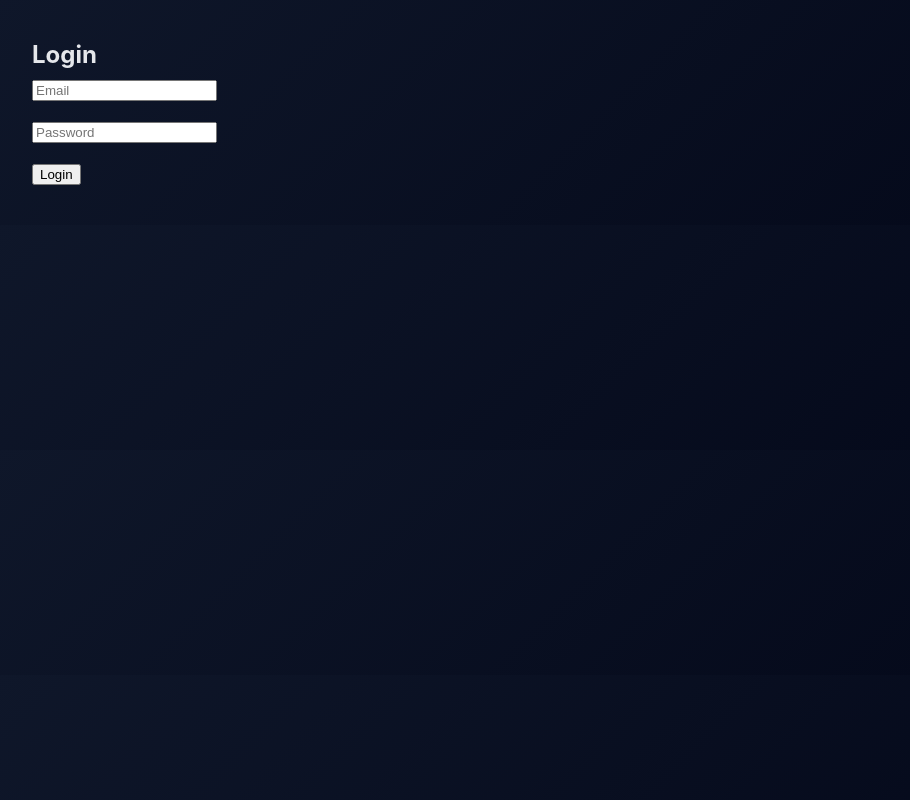
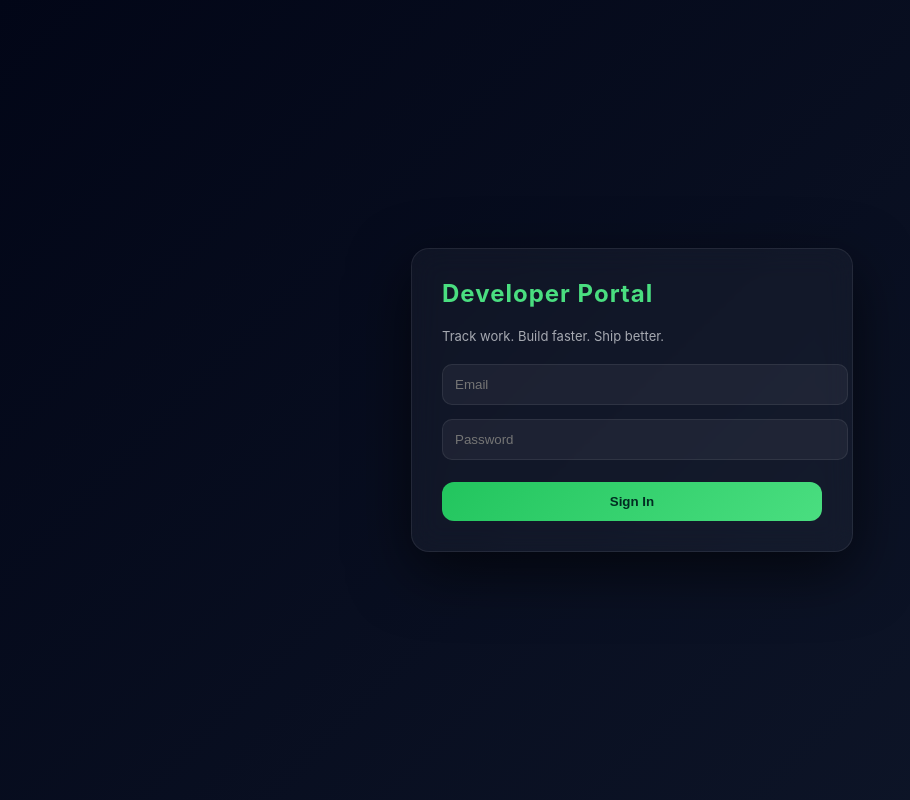
Before and after one commit to Kiztbz/team-dashboard, a React (Vite) app: page / in a window 1280 px wide. Shown: the whole page, without its empty margins (8-918 px from the left). Built offline with nearby package versions, Linux system fonts and the light colour scheme.

Commit message:
Updating UI of login page

```diff
--- /dev/null
+++ b/src/components/Loader.jsx
@@ -0,0 +1,61 @@
+import { useEffect, useState } from "react";
+
+export default function Loader({ onFinish }) {
+    const [visible, setVisible] = useState(true);
+
+    useEffect(() => {
+        const timer = setTimeout(() => {
+            setVisible(false);
+            onFinish();
+        }, 1800);
+
+        return () => clearTimeout(timer);
+    }, []);
+
+    if (!visible) return null;
+
+    return (
+        <div style={{
+            position: "fixed",
+            inset: 0,
+            background: "linear-gradient(135deg,#020617,#0f172a)",
+            display: "flex",
+            alignItems: "center",
+            justifyContent: "center",
+            zIndex: 999
+        }}>
+            <div style={{ textAlign: "center" }}>
+                <div style={{
+                    fontSize: 32,
+                    fontWeight: 700,
+                    color: "#4ade80",
+                    letterSpacing: 2,
+                    animation: "pulse 1.5s infinite"
+                }}>
+                    TEAM DASHBOARD
+                </div>
+
+                <div style={{
+                    marginTop: 10,
+                    width: 40,
+                    height: 40,
+                    border: "4px solid rgba(255,255,255,0.1)",
+                    borderTop: "4px solid #4ade80",
+                    borderRadius: "50%",
+                    animation: "spin 1s linear infinite"
+                }} />
+            </div>
+
+            <style>{`
+        @keyframes spin {
+          to { transform: rotate(360deg); }
+        }
+
+        @keyframes pulse {
+          0%,100% { opacity: .6 }
+          50% { opacity: 1 }
+        }
+      `}</style>
+        </div>
+    );
+}
--- a/src/pages/Login.jsx
+++ b/src/pages/Login.jsx
@@ -1,12 +1,19 @@
 import { useState } from "react";
 import axios from "axios";
+import Loader from "../components/Loader";
 
 export default function Login({ setUser }) {
     const [email, setEmail] = useState("");
     const [password, setPassword] = useState("");
+    const [loading, setLoading] = useState(false);
+    const [showLoader, setShowLoader] = useState(true);
 
     const login = async () => {
+        if (!email || !password) return alert("Enter credentials");
+
         try {
+            setLoading(true);
+
             const res = await axios.post("/api/login", {
                 email,
                 password
@@ -14,34 +21,95 @@ export default function Login({ setUser }) {
 
             const user = res.data;
 
+            localStorage.setItem("user", JSON.stringify(user));
             setUser(user);
-            localStorage.setItem("user", JSON.stringify(user));
 
-        } catch (err) {
-            alert("Login failed");
+        } catch {
+            alert("Invalid login");
+        } finally {
+            setLoading(false);
         }
     };
 
     return (
-        <div style={{ padding: 40 }}>
-            <h2>Login</h2>
+        <>
+            {showLoader && <Loader onFinish={() => setShowLoader(false)} />}
+
+            <div style={{
+                minHeight: "100vh",
+                display: "flex",
+                alignItems: "center",
+                justifyContent: "center",
+                background: "linear-gradient(135deg,#020617,#0f172a)"
+            }}>
+                <div style={{
+                    width: 380,
+                    padding: 30,
+                    borderRadius: 18,
+                    background: "rgba(255,255,255,0.04)",
+                    border: "1px solid rgba(255,255,255,0.08)",
+                    backdropFilter: "blur(14px)",
+                    boxShadow: "0 20px 60px rgba(0,0,0,0.6)"
+                }}>
+                    <h2 style={{
+                        marginBottom: 20,
+                        color: "#4ade80",
+                        letterSpacing: 1
+                    }}>
+                        Developer Portal
+                    </h2>
+
+                    <p style={{
+                        fontSize: 13,
+                        opacity: .7,
+                        marginBottom: 20
+                    }}>
+                        Track work. Build faster. Ship better.
+                    </p>
 
                     <input
                         placeholder="Email"
                         value={email}
                         onChange={(e) => setEmail(e.target.value)}
+                        style={inputStyle}
                     />
-            <br /><br />
 
                     <input
                         type="password"
                         placeholder="Password"
                         value={password}
                         onChange={(e) => setPassword(e.target.value)}
+                        style={inputStyle}
                     />
-            <br /><br />
 
-            <button onClick={login}>Login</button>
+                    <button onClick={login} style={buttonStyle}>
+                        {loading ? "Signing in..." : "Sign In"}
+                    </button>
                 </div>
+            </div>
+        </>
     );
 }
+
+const inputStyle = {
+    width: "100%",
+    padding: 12,
+    marginBottom: 14,
+    borderRadius: 10,
+    border: "1px solid rgba(255,255,255,0.08)",
+    background: "rgba(255,255,255,0.05)",
+    color: "white",
+    outline: "none"
+};
+
+const buttonStyle = {
+    width: "100%",
+    padding: 12,
+    borderRadius: 12,
+    border: "none",
+    background: "linear-gradient(135deg,#22c55e,#4ade80)",
+    color: "#022c22",
+    fontWeight: 700,
+    cursor: "pointer",
+    marginTop: 8
+};
```
Lines whose indentation alone changed are shown as unchanged.
